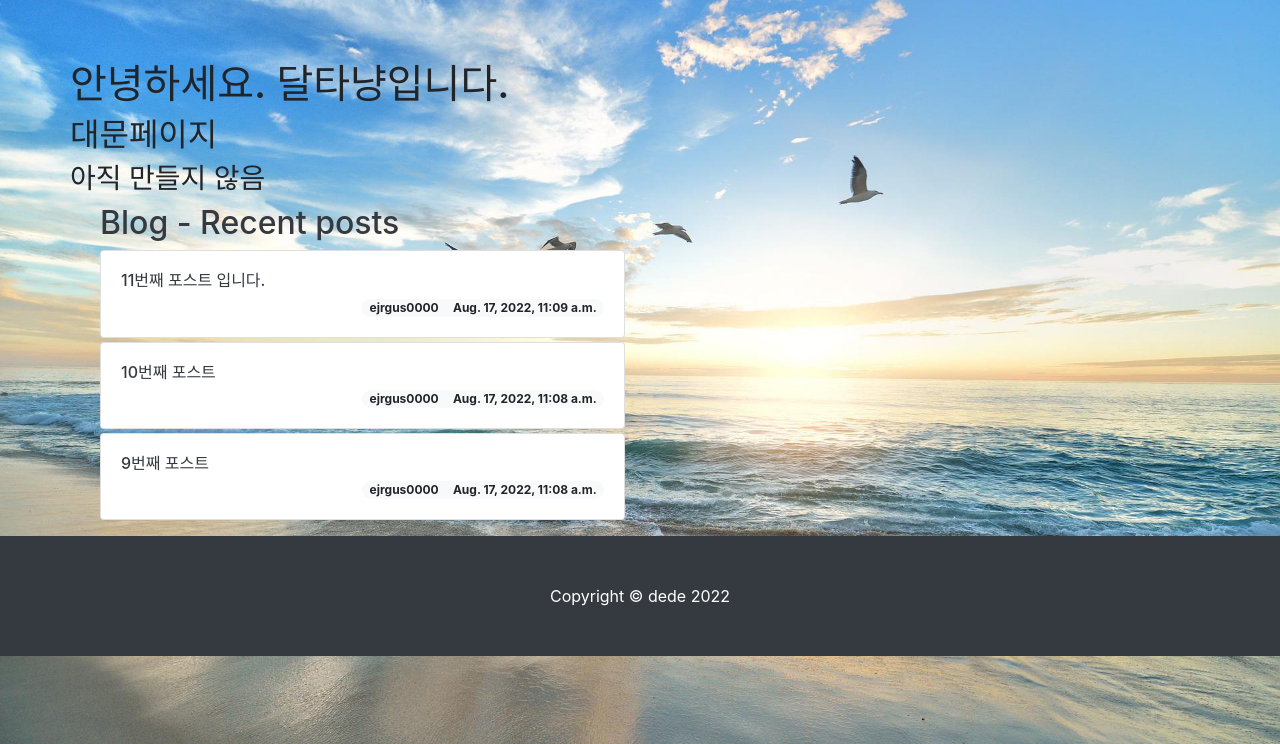
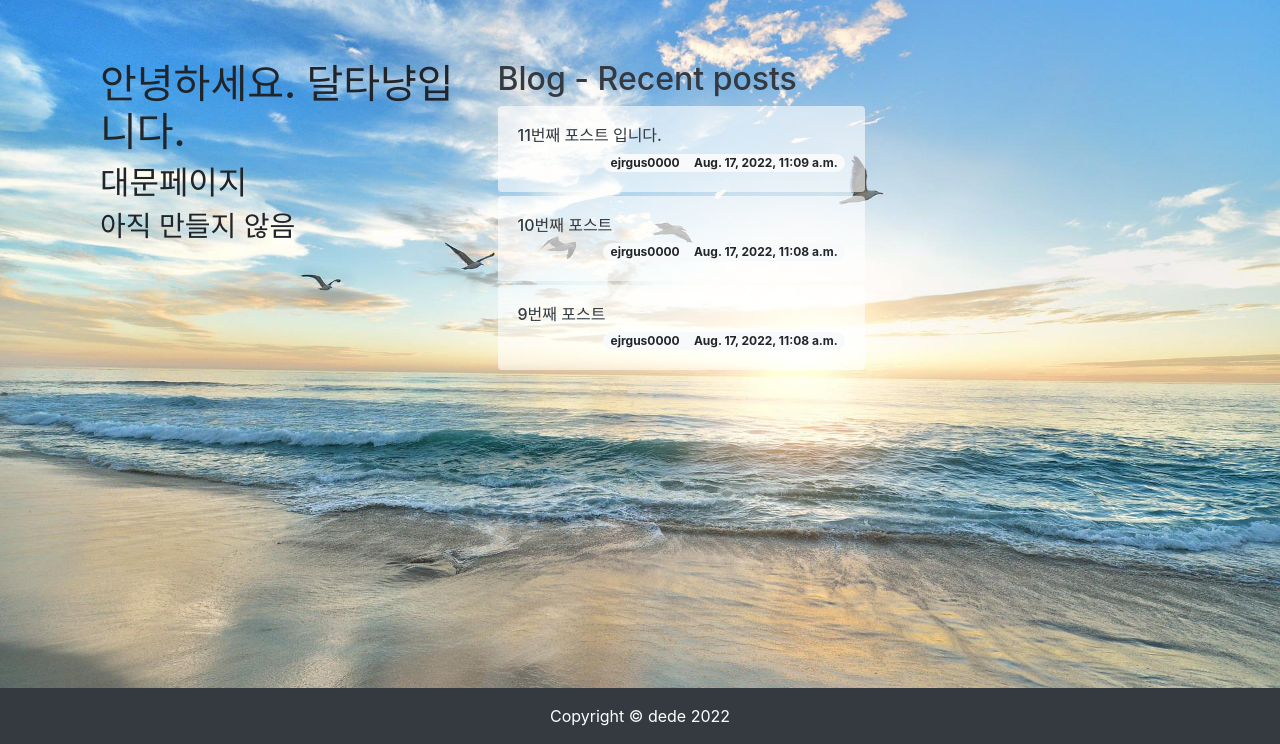
Before and after one commit to ddeodeok/cakd_de, a Django app: page / in a window 1280 px wide. Shown: the part 56-800 px from the top of the page. Run offline with Django 3.2, Linux system fonts and the light colour scheme; data comes from the database, SQL or seed files in the repository; both versions use the stored data as it was after the commit; parts of the project's set-up code (start-up, migrations or seed data) failed here and were passed over; some libraries are stand-ins or nearby versions.

Commit message:
220818 지웅과 창훈과 수정 후(대문까지)

```diff
--- a/blog/templates/blog/base.html
+++ b/blog/templates/blog/base.html
@@ -4,21 +4,19 @@
 {% block head_area %}
 <head>
     <title>{% block head_title %}Blog{% endblock %}</title>
+    <link rel="stylesheet" href="https://cdn.jsdelivr.net/npm/bootstrap@4.5.3/dist/css/bootstrap.min.css">
     <link rel='stylesheet' href = "{% static 'blog/css/base.css' %}" media = 'screen'>
     <script src="https://kit.fontawesome.com/a29a18ec27.js" crossorigin="anonymous"></script>
 </head>
 {% endblock %}
 <body>
-
-
     {% include 'blog/navbar.html' %}
-
     <div class="container my-3">
         <div class="row">
-            {% block main_area %}
             <div class="col-md-8 col-lg-9" id="main-area">
 
-                {% endblock %}
+            {% block main_area %}
+            {% endblock %}
             </div>
             {% block widget_area %}
             <div class="col-md-4 col-lg-3">
@@ -79,7 +77,7 @@
     {% include 'blog/footer.html' %}
 
     <!-- Bootstrap core JS-->
-    <link rel="stylesheet" href="https://cdn.jsdelivr.net/npm/bootstrap@4.5.3/dist/css/bootstrap.min.css" integrity="sha384-TX8t27EcRE3e/ihU7zmQxVncDAy5uIKz4rEkgIXeMed4M0jlfIDPvg6uqKI2xXr2" crossorigin="anonymous">
+
     <!-- Core theme JS-->
     <script src="https://code.jquery.com/jquery-3.5.1.slim.min.js" integrity="sha384-DfXdz2htPH0lsSSs5nCTpuj/zy4C+OGpamoFVy38MVBnE+IbbVYUew+OrCXaRkfj" crossorigin="anonymous"></script>
     <script src="https://cdn.jsdelivr.net/npm/bootstrap@4.5.3/dist/js/bootstrap.bundle.min.js" integrity="sha384-ho+j7jyWK8fNQe+A12Hb8AhRq26LrZ/JpcUGGOn+Y7RsweNrtN/tE3MoK7ZeZDyx" crossorigin="anonymous"></script>
--- a/blog/templates/blog/footer.html
+++ b/blog/templates/blog/footer.html
@@ -7,10 +7,12 @@
 </footer> {% endcomment %}
 
  <!-- Footer-->
- <footer class="py-5 bg-dark">
+<div class= 'fixed-bottom'>
+    <footer class="py-3 bg-dark ">
         <div class="container">
             <p class="m-0 text-center text-white">
                 Copyright &copy; dede 2022
             </p>
         </div>
     </footer>
+</div>
--- a/single_pages/templates/single_pages/landing.html
+++ b/single_pages/templates/single_pages/landing.html
@@ -12,24 +12,21 @@
 </head> {% endcomment %}
 {% block head_area%}
     <link rel='stylesheet' href = "{% static 'single_pages/css/landing.css' %}" media = 'screen'>
+    <link rel="stylesheet" href="https://cdn.jsdelivr.net/npm/bootstrap@4.5.3/dist/css/bootstrap.min.css">
 {% endblock %}
 {% block main_area %}
-<div class="col-md6 col-lg6">
+    <div class="container row">
+        <div class="col-md-6 col-lg-6">
             <div class="home_title">
                 <h1> 안녕하세요. 달타냥입니다.</h1>
                 <h2> 대문페이지</h2>
                 <h3> 아직 만들지 않음</h3>
             </div>
         </div>
-
-
-
-{% endblock %}
-{% block widget_area %}
         <div class="col-md-6 col-lg-6">
             <h2 class="text-dark">Blog - Recent posts</h2>
             {% for post in recent_posts %}
-        <div class="card mt-1" style:>
+                <div class="card1 mt-1" style:>
                     <div class="card-body">
                         <h6><a href="{{ post.get_absolute_url }}" class="text-decoration-none text-dark">{{ post.title }}</a></h6>
                         <span class="badge badge-pill badge-light float-right">
@@ -43,4 +40,7 @@
                 </div>
             {% endfor %}
         </div>
+    </div>
 {% endblock %}
+{% block widget_area %}
+{% endblock %}
```
Also changed, not shown: db.sqlite3. Lines whose indentation alone changed are shown as unchanged.
